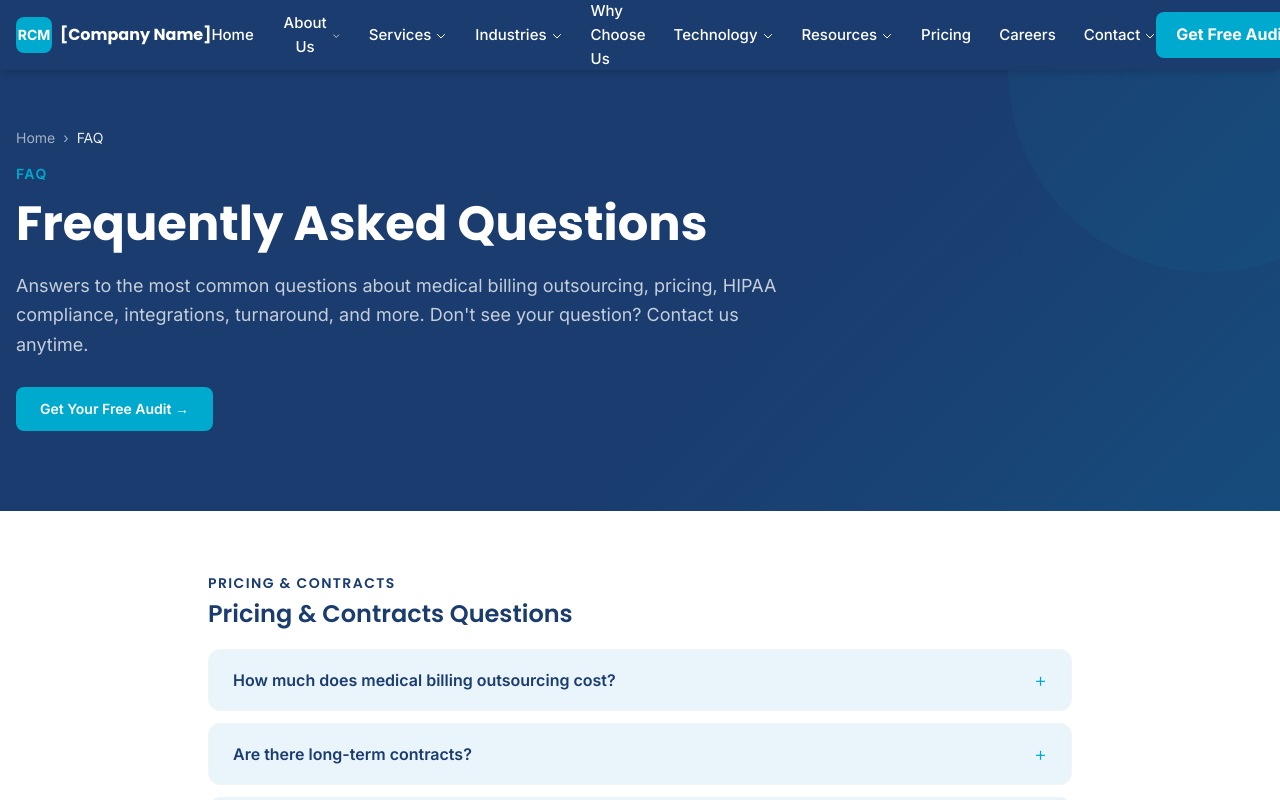
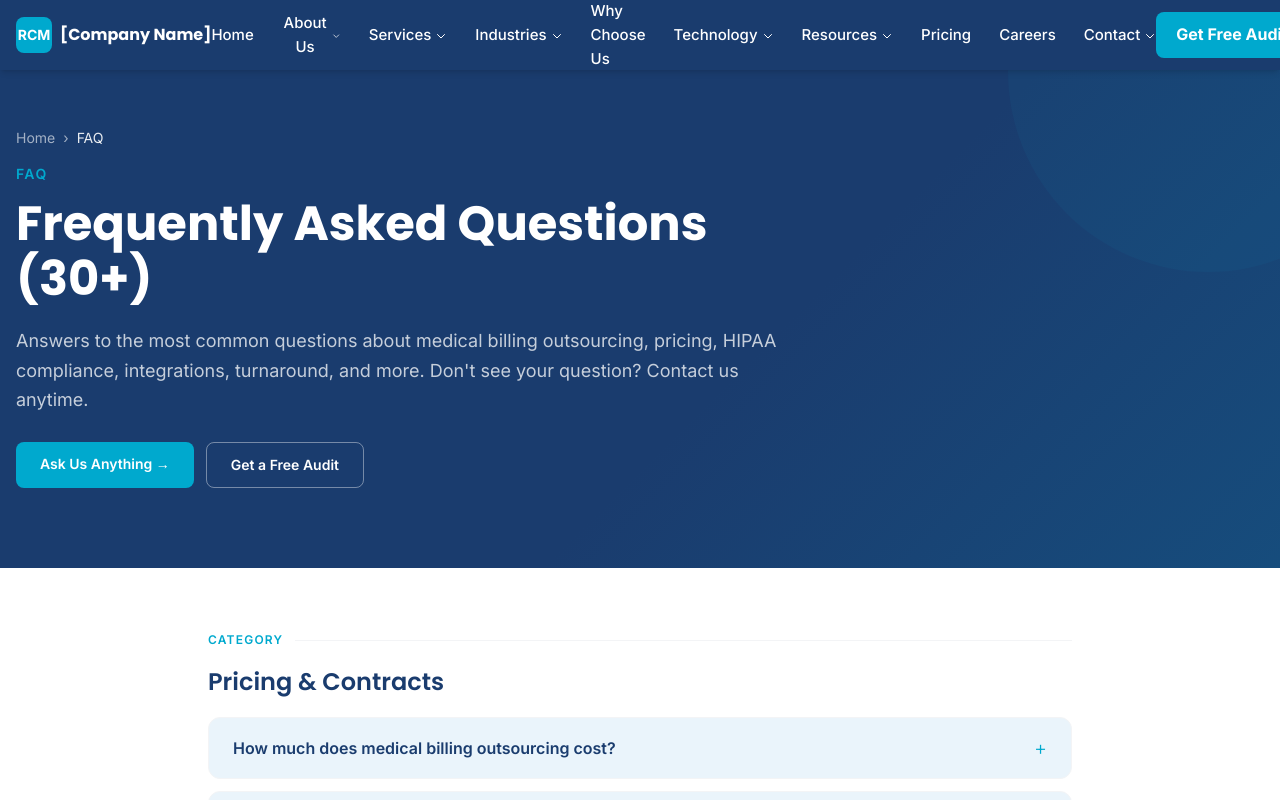
Before and after one commit to raffayprogrammer/Website, a Next.js app: page /faq in a window 1280 px wide. Shown: the top 800 px of the page. Built offline with nearby package versions, Linux system fonts and the light colour scheme.

Commit message:
Update FAQ page: add keywords metadata, clean up category headers, add 30+ to title

```diff
--- a/src/app/faq/page.tsx
+++ b/src/app/faq/page.tsx
@@ -8,6 +8,8 @@ export const metadata: Metadata = {
   title: "Medical Billing & RCM FAQs | [Company Name]",
   description:
     "Answers to the most common questions about medical billing outsourcing, pricing, HIPAA compliance, EHR integrations, turnaround times, and revenue cycle management.",
+  keywords:
+    "medical billing FAQ, RCM questions, outsource billing questions, HIPAA billing compliance questions",
 };
 
 export default function FaqPage() {
@@ -15,21 +17,28 @@ export default function FaqPage() {
     <PageLayout>
       <PageHero
         eyebrow="FAQ"
-        title="Frequently Asked Questions"
+        title="Frequently Asked Questions (30+)"
         subtitle="Answers to the most common questions about medical billing outsourcing, pricing, HIPAA compliance, integrations, turnaround, and more. Don't see your question? Contact us anytime."
         crumbs={[{ label: "FAQ" }]}
+        ctaLabel="Ask Us Anything →"
+        ctaHref="/contact"
+        secondaryCtaLabel="Get a Free Audit"
+        secondaryCtaHref="/free-audit"
       />
 
       <section className="py-16 bg-white">
-        <div className="max-w-4xl mx-auto px-4 space-y-10">
+        <div className="max-w-4xl mx-auto px-4 space-y-12">
           {Object.entries(faqsByCategory).map(([category, faqs]) => (
             <div key={category}>
-              <h2 className="text-cyan font-semibold uppercase tracking-widest text-sm mb-2">
+              <div className="flex items-center gap-3 mb-5">
+                <span className="text-cyan font-semibold uppercase tracking-widest text-xs">
+                  Category
+                </span>
+                <span className="h-px flex-1 bg-gray-100" />
+              </div>
+              <h2 className="text-2xl font-bold text-navy font-[family-name:var(--font-poppins)] mb-5">
                 {category}
               </h2>
-              <h3 className="text-2xl font-bold text-navy font-[family-name:var(--font-poppins)] mb-5">
-                {category} Questions
-              </h3>
               <div className="space-y-3">
                 {faqs.map((faq) => (
                   <details
```
